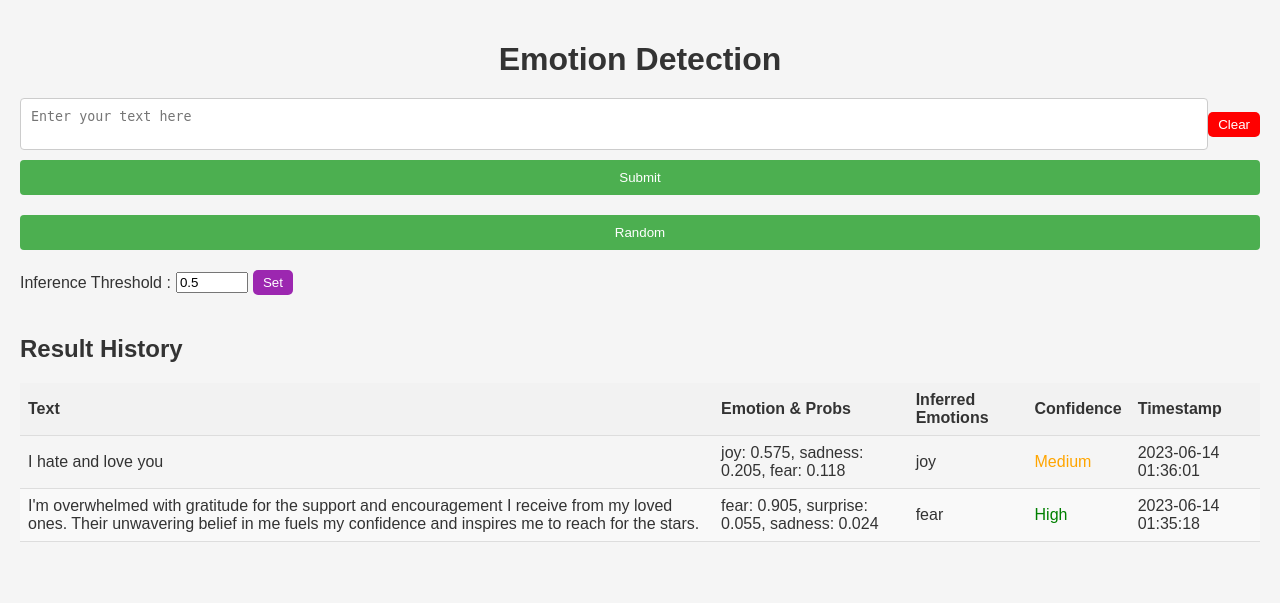
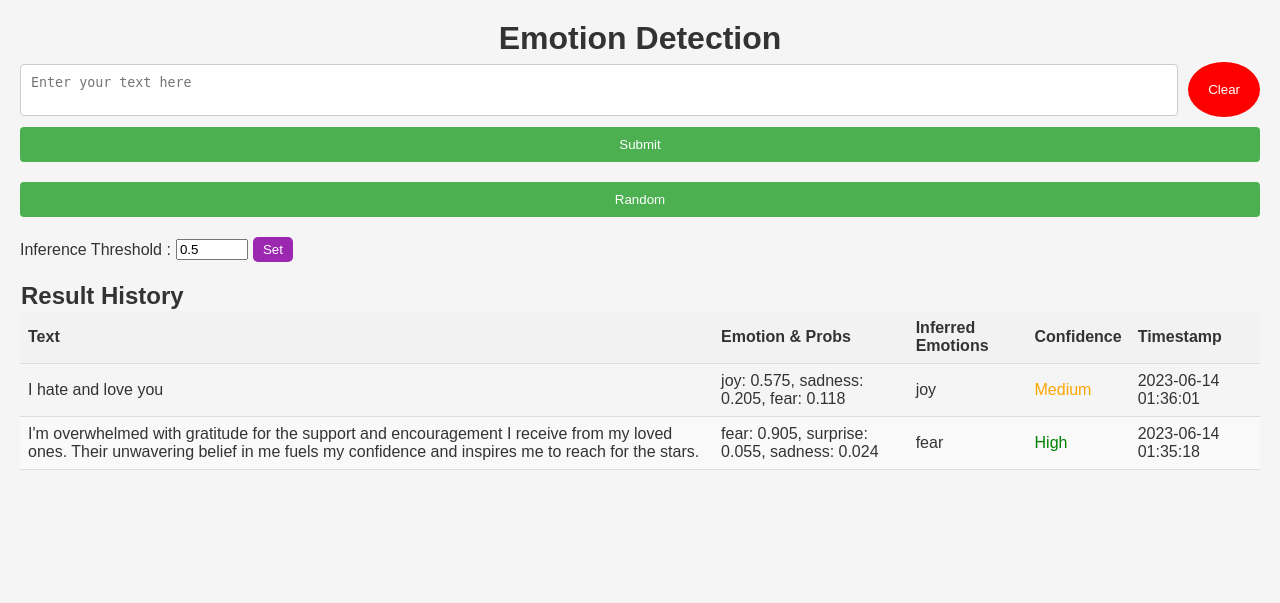
Before and after one commit to Rahul-INX/text-sentiment-analysis, a Flask app: page / in a window 1280 px wide. Shown: the top 603 px of the page. Run offline with Flask 3, Linux system fonts and the light colour scheme; parts of the project's set-up code (start-up, migrations or seed data) failed here and were passed over.

Commit message:
flask_session error solved, margin and padding updated, clear button made circular

```diff
--- a/app.py
+++ b/app.py
@@ -6,15 +6,11 @@ import json
 import os
 from datetime import datetime
 from flask import Flask, render_template, request, redirect, session
-from flask_session import Session
 import random
 
 app = Flask(__name__)
 app.secret_key = 'your_secret_key'  # Set a secret key for session management
 
-# Configure session storage
-app.config['SESSION_TYPE'] = 'filesystem'
-Session(app)
 
 # Load the tokenizer
 with open('tokenizer.pkl', 'rb') as f:
--- a/templates/index.html
+++ b/templates/index.html
@@ -62,6 +62,9 @@
 
         .clear-button {
             background-color: red;
+            border-radius: 50%;
+            margin-left:10px ;
+            padding : 20px;
         }
 
         .submit-button {
@@ -100,7 +103,7 @@
     </style>
 </head>
 <body>
-    <h1>Emotion Detection</h1>
+    <h1 style="margin-top: 0px; margin-bottom: 5px;">Emotion Detection</h1>
 
     <form id="input-form" method="POST" action="/">
         <div class="input-container">
@@ -133,7 +136,7 @@
     </ul>
     {% endif %}
 
-    <h2>Result History</h2>
+    <h2 style="margin: 1px;">Result History</h2>
     <div class="result-textarea">
         <table class="result-table">
             <thead>
```
Also changed, not shown: 5 other files.
